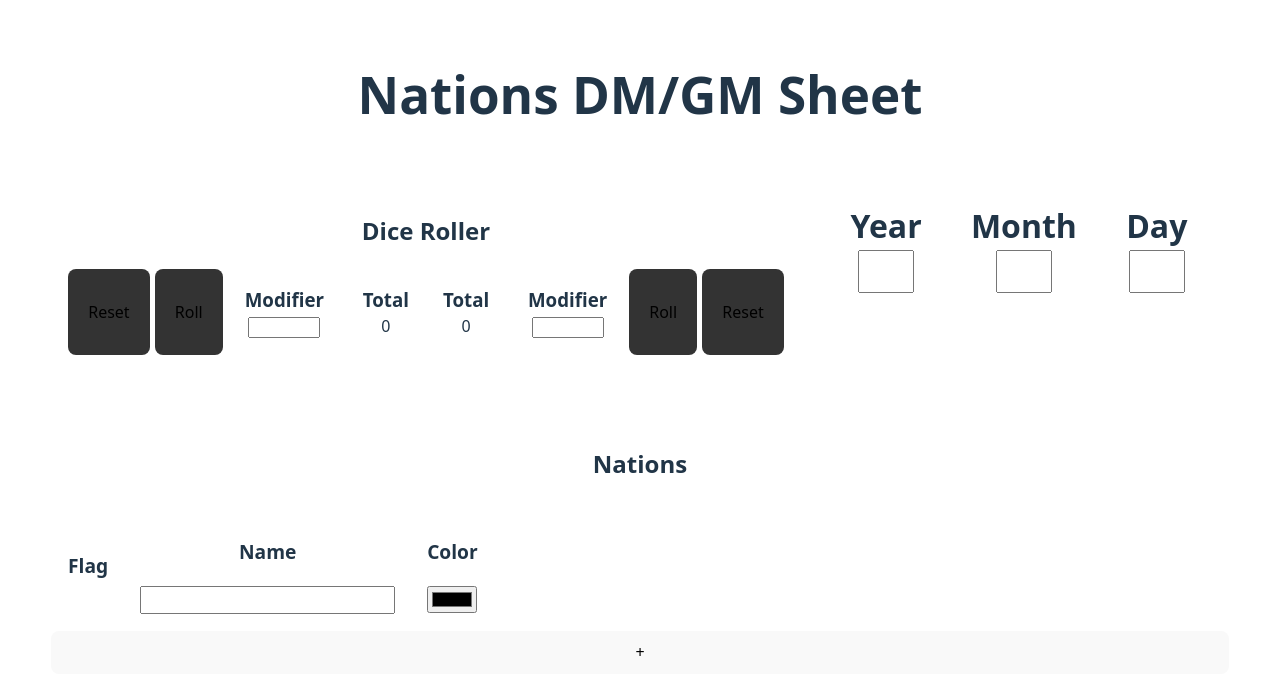
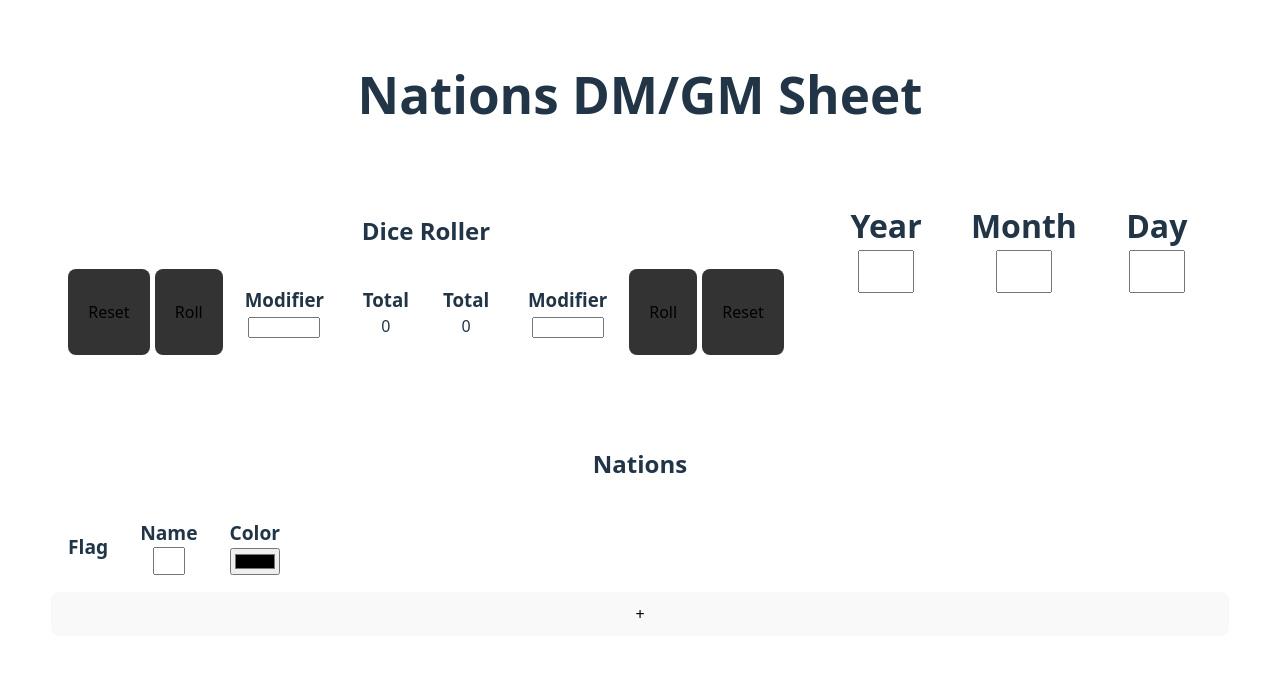
Before and after one commit to AlexanderChernyshev/nations_dm_sheet, a React (Vite) app: page / in a window 1280 px wide. Shown: the top 694 px of the page. Built offline with nearby package versions, Linux system fonts and the light colour scheme.

Commit message:
nation input field and titles styling

```diff
--- a/src/App.css
+++ b/src/App.css
@@ -148,6 +148,12 @@
   font-weight: 700;
 }
 
+.nation-sheet section p {
+  margin: 0;
+}
+
 .nation-sheet section input {
   font-size: 1.2rem;
+  min-width: 1.5rem;
+  field-sizing: content;
 }
```
